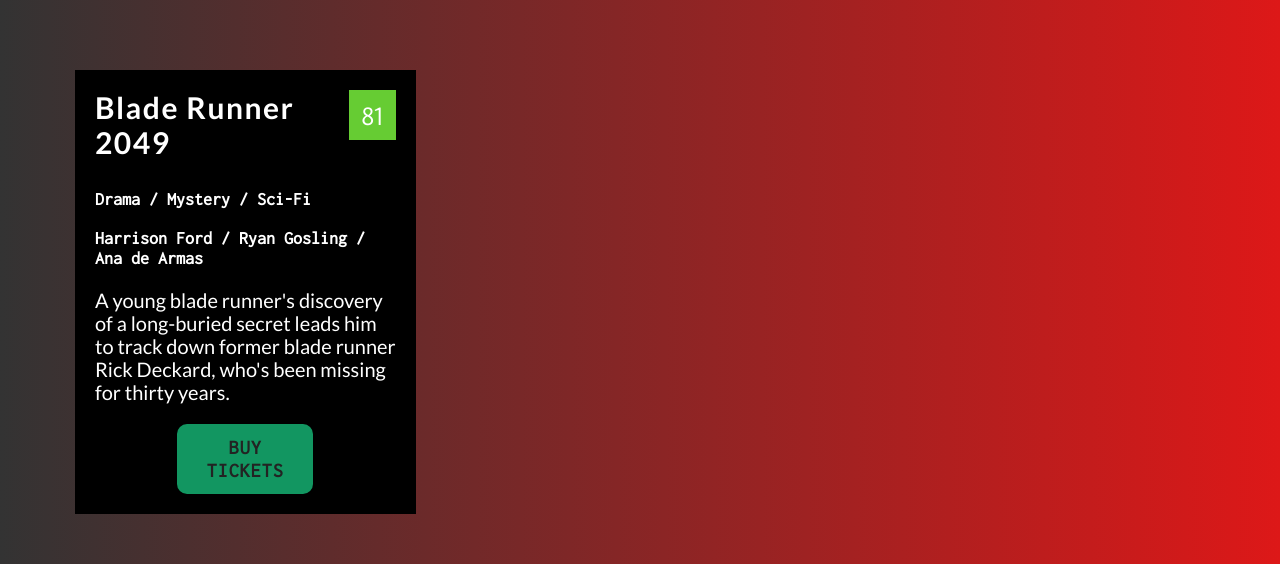
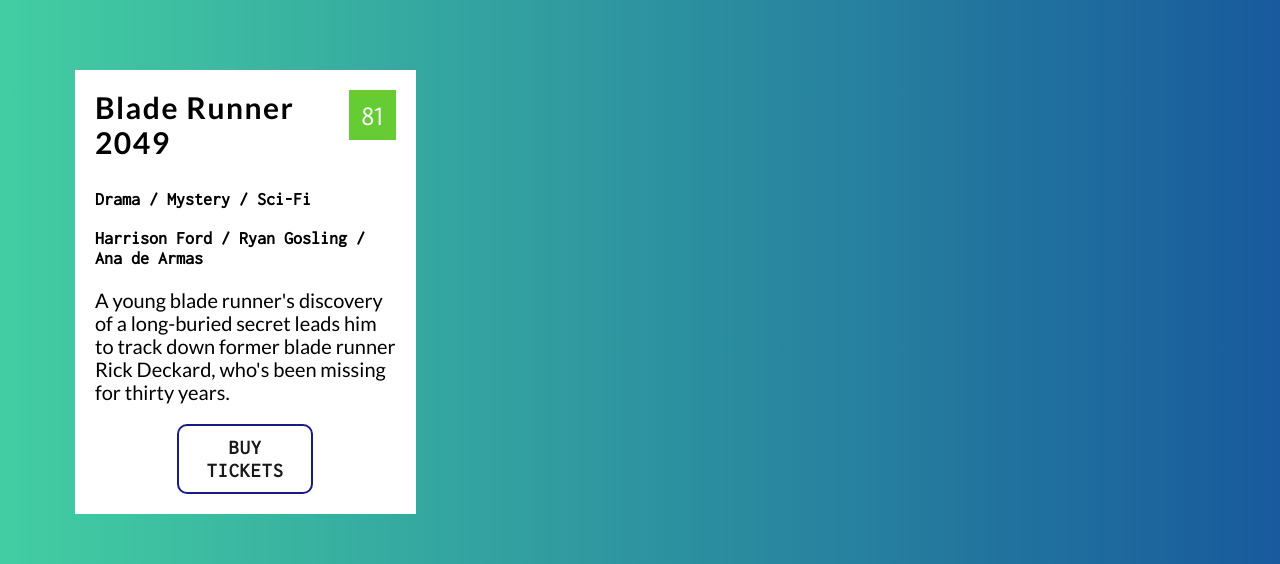
Before and after one commit to zlydenko/movie-night, a React (Create React App) app: page /film in a window 1280 px wide. Shown: the part 162-726 px from the top of the page. Built offline with nearby package versions, Linux system fonts and the light colour scheme; grey boxes are pictures that could not be loaded.

Commit message:
make light theme again

```diff
--- a/src/UI/theme.js
+++ b/src/UI/theme.js
@@ -1,33 +1,33 @@
 export default {
   colors: {
-    bgGradient: `linear-gradient(to right, #333333, #dd1818)`,
+    bgGradient: `linear-gradient(to right, #43cea2, #185a9d)`,
     card: {
-      bg: `rgb(0, 0, 0)`,
-      text: `rgb(255,255,255)`
+      bg: `rgb(255, 255, 255)`,
+      text: `rgb(0,0,0)`
     },
     buttons: {
-      bg: `#14A76C`,
-      text: `#272727`,
-      border: `transparent`
+      bg: `#fff`,
+      text: `#000`,
+      border: `navy`
     },
-    infoText: `rgb(255,255,255)`,
+    infoText: `rgb(0,0,0)`,
     metascores: {
       bad: `#f00`,
       average: `#fc3`,
       good: `#6c3`
     },
     sessionPicker: {
-      bg: `black`,
-      hovered: `powderblue`
+      bg: `#fff`,
+      hovered: `#43cea2`
     },
     seatsPicker: {
       reserved: `lightgrey`,
-      free: `rgb(0,55,215)`,
+      free: `#185a9d`,
       selected: `gold`
     },
     receipt: {
-      bg: `rgb(0, 0, 0)`,
-      text: `rgb(255,255,255)`,
+      bg: `rgb(255, 255, 255)`,
+      text: `rgb(0,0,0)`,
       shadow: `rgba(255, 255, 255, 0.8)`
     }
   },
```
